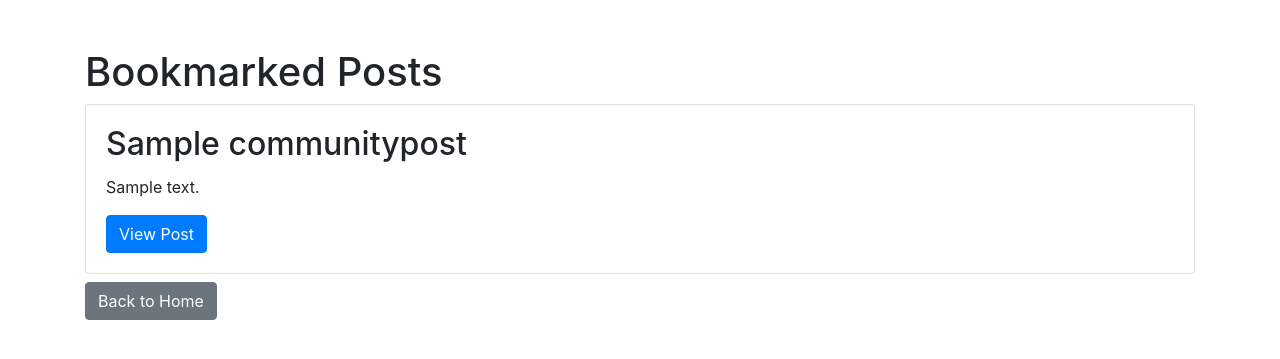
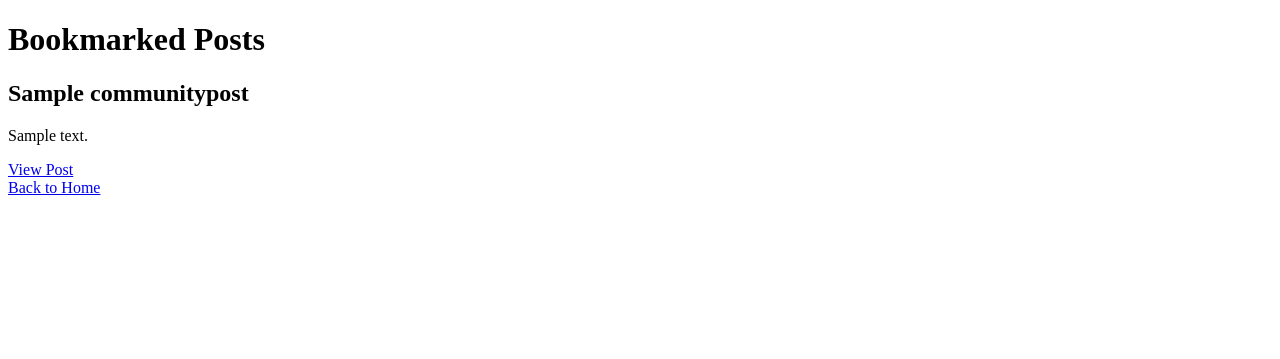
Before and after one commit to TEAM-ALLO/ALLO, a Django app: page /community/post/bookmarked/ in a window 1280 px wide. Shown: the top 359 px of the page. Run offline with Django 4.2, Linux system fonts and the light colour scheme; a user stored in the database is signed in; tables that the repository leaves empty hold one stand-in row (values such as "Sample post"); some libraries are stand-ins or nearby versions.

Commit message:
fix: html 경로 에러 수정

```diff
--- a/templates/community/bookmarked_posts.html
+++ b/templates/community/bookmarked_posts.html
@@ -3,25 +3,24 @@
 <head>
     <meta charset="UTF-8">
     <title>Bookmarked Posts</title>
-    <link rel="stylesheet" href="https://stackpath.bootstrapcdn.com/bootstrap/4.5.2/css/bootstrap.min.css">
 </head>
 <body>
-    <div class="container mt-5">
+    <div>
         <h1>Bookmarked Posts</h1>
         {% if posts %}
             {% for post in posts %}
-                <div class="card mb-2">
-                    <div class="card-body">
-                        <h2 class="card-title">{{ post.title }}</h2>
-                        <p class="card-text">{{ post.content }}</p>
-                        <a href="{% url 'post_detail' post.id %}" class="btn btn-primary">View Post</a>
+                <div>
+                    <div>
+                        <h2>{{ post.title }}</h2>
+                        <p>{{ post.content }}</p>
+                        <a href="{% url 'community_user:post_detail' post.id %}">View Post</a>
                     </div>
                 </div>
             {% endfor %}
         {% else %}
             <p>No posts have been bookmarked yet.</p>
         {% endif %}
-        <a href="{% url 'home' %}" class="btn btn-secondary">Back to Home</a>
+        <a href="{% url 'users_user:home' %}">Back to Home</a>
     </div>
 </body>
 </html>
--- a/templates/interior/interior_list.html
+++ b/templates/interior/interior_list.html
@@ -5,7 +5,7 @@
   <div class="interior-list">
     {% for post in posts %}
       <div class="post">
-        <a href="{% url 'interior_detail' post.pk %}">
+        <a href="{% url 'interior_user:interior_detail' post.pk %}">
           <img src="{{ post.image.url }}" alt="{{ post.title }}">
           <h2>{{ post.title }}</h2>
         </a>
```
Also changed, not shown: templates/community/post_detail.html (+5 -5 lines), templates/community/post_list.html (+4 -4 lines).
